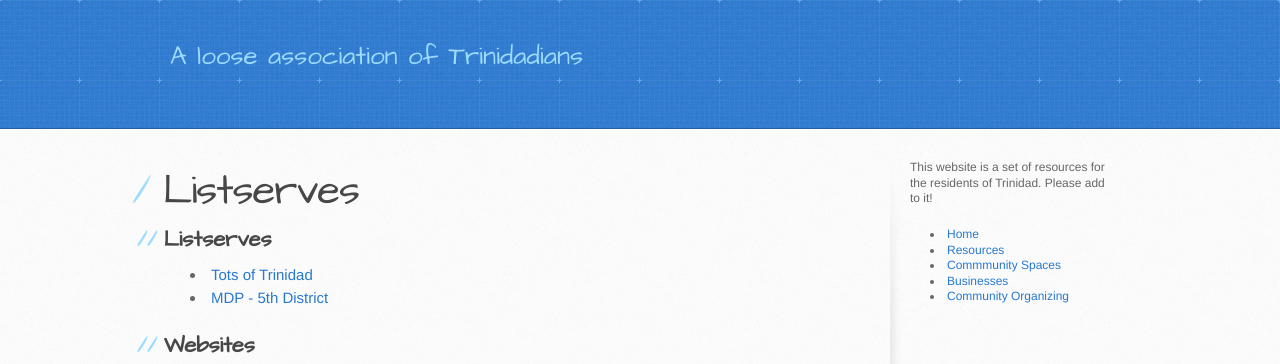
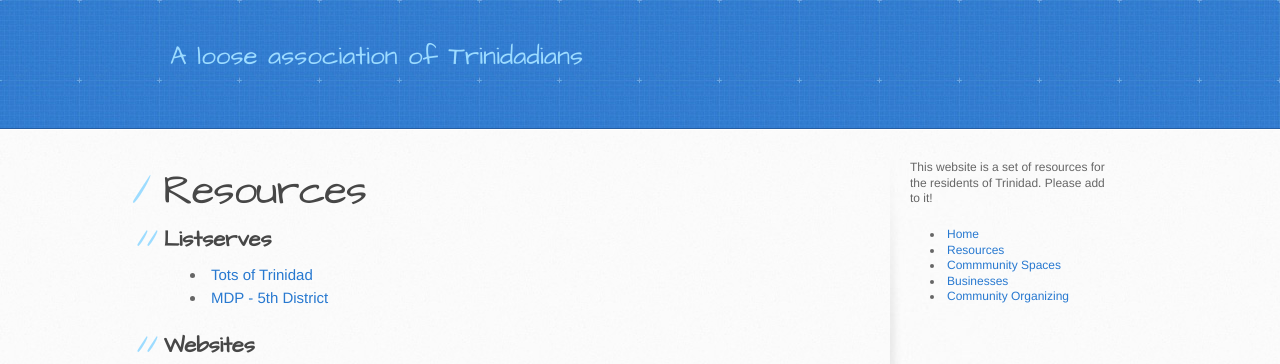
Before and after one commit to gbinal/tobago, a Jekyll site: the page built from resources.md, in a window 1280 px wide. Shown: the top 364 px of the page. Built offline with Jekyll 4.4.1, drawn with Linux system fonts in a browser that asks for light colours; our own code applies the rules of GitHub Pages for plain Markdown files.

Commit message:
Update resources.md

```diff
--- a/resources.md
+++ b/resources.md
@@ -1,3 +1,8 @@
+---
+layout: default
+title: Resources
+published: true
+---
 
 
 ## Listserves
```
